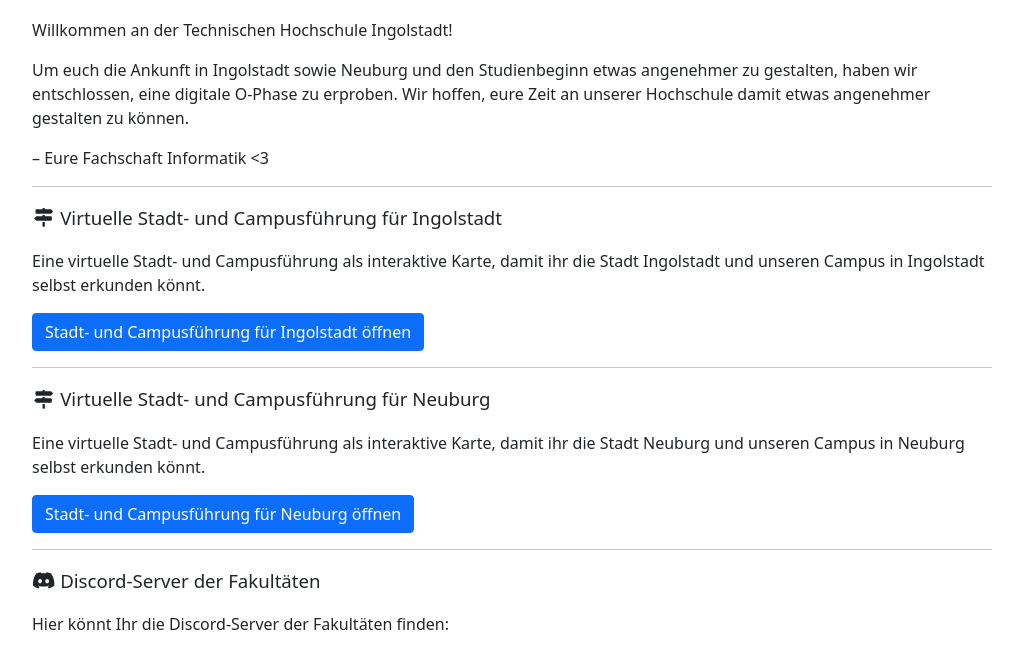
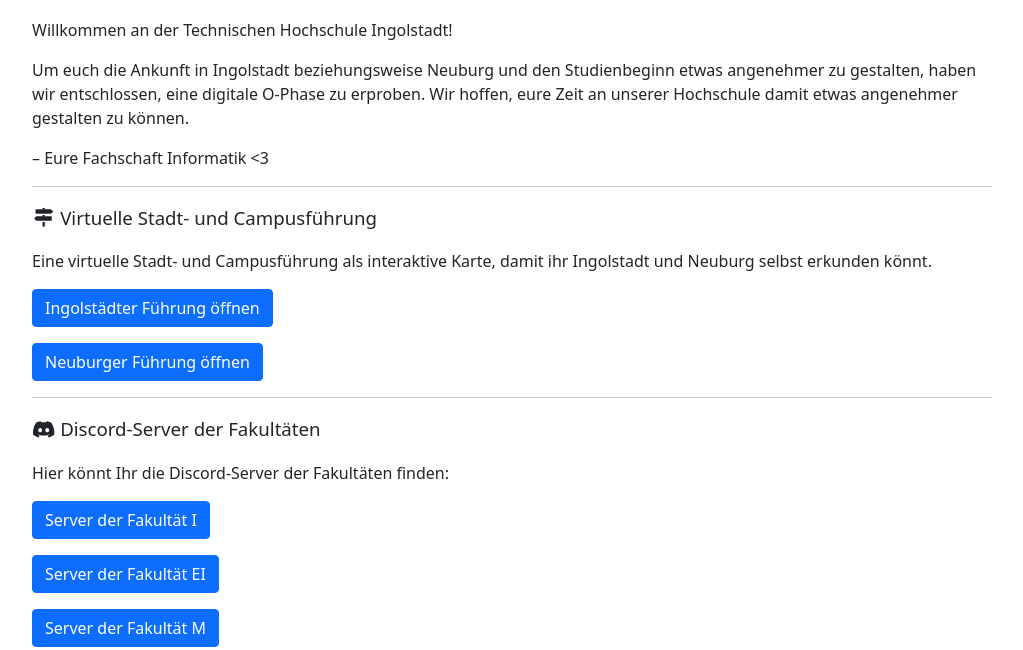
Before and after one commit to neuland-ingolstadt/ersti-hilfe-kit, a Next.js app: page / in a window 1280 px wide. Shown: the part 296-946 px from the top of the page, without its empty margins (128-1151 px from the left). Built offline with nearby package versions, Linux system fonts and the light colour scheme.

Commit message:
Make index page more compact

```diff
--- a/pages/index.js
+++ b/pages/index.js
@@ -42,7 +42,7 @@ export default function Home () {
         </p>
 
         <p>
-          Um euch die Ankunft in Ingolstadt sowie Neuburg und den Studienbeginn etwas angenehmer zu gestalten, haben wir entschlossen, eine digitale O-Phase zu erproben. Wir hoffen, eure Zeit an unserer Hochschule damit etwas angenehmer gestalten zu können.
+          Um euch die Ankunft in Ingolstadt beziehungsweise Neuburg und den Studienbeginn etwas angenehmer zu gestalten, haben wir entschlossen, eine digitale O-Phase zu erproben. Wir hoffen, eure Zeit an unserer Hochschule damit etwas angenehmer gestalten zu können.
         </p>
 
         <p>
@@ -53,35 +53,28 @@ export default function Home () {
 
         <h2 className={styles.subtitle}>
           <FontAwesomeIcon icon={faMapSigns} fixedWidth />
-          <> Virtuelle Stadt- und Campusführung für Ingolstadt</>
+          <> Virtuelle Stadt- und Campusführung</>
         </h2>
 
         <p>
-          Eine virtuelle Stadt- und Campusführung als interaktive Karte, damit ihr die Stadt Ingolstadt und unseren Campus in Ingolstadt selbst erkunden könnt.
+          Eine virtuelle Stadt- und Campusführung als interaktive Karte, damit ihr Ingolstadt und Neuburg selbst erkunden könnt.
         </p>
 
+        <p>
           <Link href="/tour/ingolstadt">
             <Button variant="primary">
-            Stadt- und Campusführung für Ingolstadt öffnen
+              Ingolstädter Führung öffnen
             </Button>
           </Link>
-
-        <hr />
-
-        <h2 className={styles.subtitle}>
-          <FontAwesomeIcon icon={faMapSigns} fixedWidth />
-          <> Virtuelle Stadt- und Campusführung für Neuburg</>
-        </h2>
+        </p>
 
         <p>
-          Eine virtuelle Stadt- und Campusführung als interaktive Karte, damit ihr die Stadt Neuburg und unseren Campus in Neuburg selbst erkunden könnt.
-        </p>
-
           <Link href="/tour/neuburg">
             <Button variant="primary">
-            Stadt- und Campusführung für Neuburg öffnen
+              Neuburger Führung öffnen
             </Button>
           </Link>
+        </p>
 
         <hr />
 
@@ -94,29 +87,37 @@ export default function Home () {
           Hier könnt Ihr die Discord-Server der Fakultäten finden:
         </p>
 
+        <p>
           <a href="https://discord.gg/pTvQEZpga7" target="_blank" rel="noreferrer">
             <Button>
-            Dem Fakultät I-Discord beitreten
+              Server der Fakultät I
             </Button>
-        </a> <br /><br />
+          </a>
+        </p>
 
+        <p>
           <a href="https://discord.gg/2gzsCD744V" target="_blank" rel="noreferrer">
             <Button>
-            Dem Fakultät EI-Discord beitreten
+              Server der Fakultät EI
             </Button>
-        </a> <br /><br />
+          </a>
+        </p>
 
+        <p>
           <a href="https://discord.gg/gP4hQaxmRS" target="_blank" rel="noreferrer">
             <Button>
-            Dem Fakultät M-Discord beitreten
+              Server der Fakultät M
             </Button>
-        </a> <br /><br />
+          </a>
+        </p>
 
+        <p>
           <a href="https://discord.gg/geebhm5UKF" target="_blank" rel="noreferrer">
             <Button>
-            Dem Fakultät WI-Discord beitreten
+              Server der Fakultät WI
             </Button>
-        </a> <br /><br />
+          </a>
+        </p>
 
         {calendar && calendar.length > 0 &&
           <>
```
Lines whose indentation alone changed are shown as unchanged.
